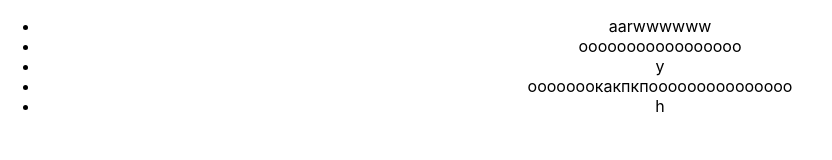
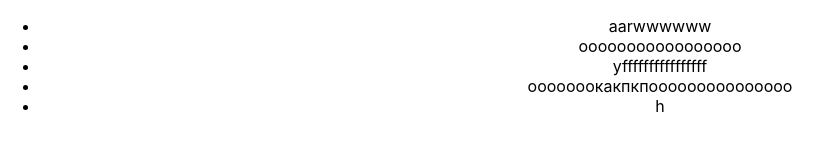
Before and after one commit to Sokolovs86/react-kak-prosto, a React (Create React App) app: page / in a window 1280 px wide. Shown: the top 160 px of the page, without its empty margins (0-832 px from the left). Built offline with nearby package versions, Linux system fonts and the light colour scheme.

Commit message:
аааа

```diff
--- a/src/App.js
+++ b/src/App.js
@@ -7,7 +7,7 @@ const App = () => {
       <ul>
         <li>aarwwwwww</li>
         <li>ooooooooooooooooo</li>
-        <li>y</li>
+        <li>yffffffffffffffff</li>
         <li>oooooooкакпкпooooooooooooooo</li>
         <li>h</li>
       </ul>
```
